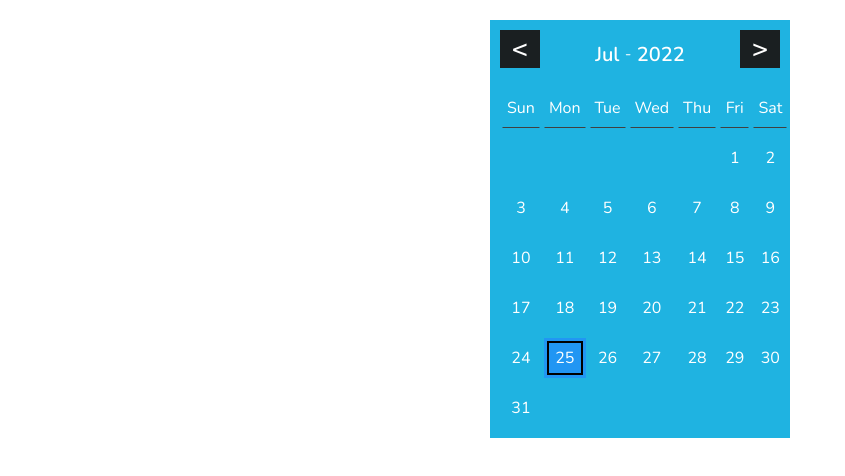
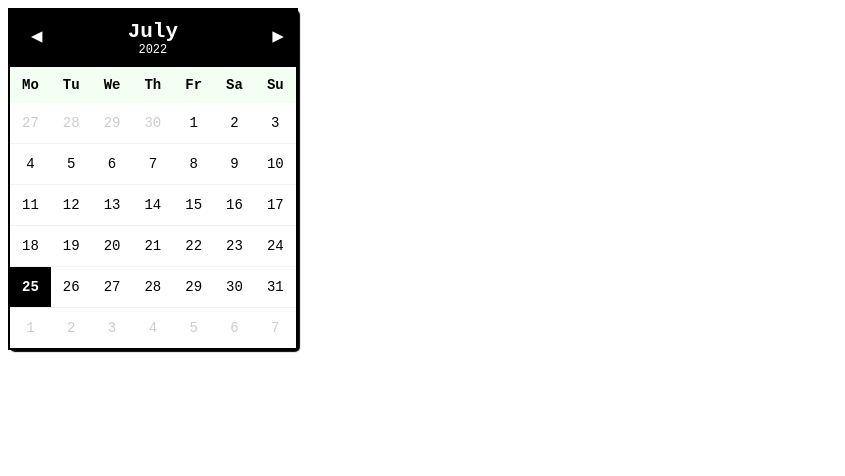
Before and after one commit to suey147/notion-calendar-widget, a plain HTML site: page index.html in a window 1280 px wide. Shown: the whole page, without its empty margins (0-845 px from the left). Drawn offline with nearby package versions, Linux system fonts and the light colour scheme.

Commit message:
Update index.html

```diff
--- a/index.html
+++ b/index.html
@@ -1,329 +1,294 @@
-<!--
-Source https://codepen.io/ismailvtl/pen/KrVrbp
--->
-<html>
+<!DOCTYPE html>
+<!-- original:https://codepen.io/boudra/pen/raErwP -->
+<html lang="en">
 <head>
+    <meta charset="UTF-8">
+    <meta name="viewport" content="width=device-width, initial-scale=1.0">
+    <title>Calendar</title>
+
     <style>
+        body {
+    font-family: monospace;
 
-@import url('https://fonts.googleapis.com/css?family=Nunito:400,600');
-:root {
-    --calendar-bg-color: #1fb3e1;
-    --calendar-font-color: #FFF;
-    --weekdays-border-bottom-color: #404040;
-    --calendar-date-hover-color: #505050;
-    --calendar-current-date-color: #1b1f21;
-    --calendar-today-color: #2196F3;
-    --calendar-today-innerborder-color: #000;
-    --calendar-nextprev-bg-color: #1a1f21;
 }
 
-* {
-    padding: 0;
-    margin: 0;
+.wrapper {
+    display: flex;
+    align-items: center;
+    justify-content: center;
+    flex-direction: column;
+    min-height: 100%;
 }
 
-    body{
-    background-color: #ffffff
-;
+
+#calendar {
+    margin:  0 auto;
+    font-size: 14px;
 }
-.calendar {
-    font-family: 'Nunito', sans-serif;
-    position: relative;
-    max-width: 300px; /*change as per your design need */
-    min-width: 220px;
-    background: var(--calendar-bg-color);
-    color: var(--calendar-font-color);
-    margin: 20px auto;
-    box-sizing: border-box;
-    overflow: hidden;
-    font-weight: normal;
+table {
+    border-collapse: collapse;
+    table-layout: fixed;
+    position: absolute;
+    background-color: #1fb3e1;
+    border: 2px solid #000000;
+    box-shadow: 2px 2px 1px 0px #000000;
+    border-radius: 5px;
 }
 
-.calendar-inner {
-    padding: 10px 10px;
+.month{
+    background-color: #000;
+    color: #fff;
+    font-size: 1.5em;
+}
+.year {
+    font-size: 12px;
+    font-weight: normal;
+    display: block;
+    text-shadow: none;
+    color: #fff;
 }
 
-.calendar .calendar-inner .calendar-body {
-    display: grid;
-    grid-template-columns: repeat(7, 1fr);
-    text-align: center;
+.day-header{
+    background-color: #f3fff3;
 }
 
-.calendar .calendar-inner .calendar-body div {
-    padding: 4px;
-    min-height: 30px;
-    line-height: 30px;
-    border: 1px solid transparent;
-    margin: 10px 2px 0px;
+td,th {
+    text-align: center;
+    background-color: #fff;
+}
+th {
+    padding: 10px;
+    /* background-color: #000000;
+    color: #fff; */
+    /* font-weight: normal; */
 }
 
-.calendar .calendar-inner .calendar-body div:nth-child(-n+7) {
-    border: 1px solid transparent;
-    border-bottom: 1px solid var(--weekdays-border-bottom-color);
+
+
+
+td {
+    padding: 0;
+    border-bottom: 1px solid rgba(0,0,0,0.05);
+}
+td>span {
+    color: rgb(0, 0, 0);
+    padding: 10px;
+    display: block;
+    border: 2px solid transparent;
+    transition: border 0.3s ease;
 }
 
-.calendar .calendar-inner .calendar-body div:nth-child(-n+7):hover {
-    border: 1px solid transparent;
-    border-bottom: 1px solid var(--weekdays-border-bottom-color);
+
+td.avui>span {
+    font-weight: bold;
+    background-color: #000000;
+    color: #fff;
+}
+td.fora > span {
+    opacity: 0.2;
 }
 
-.calendar .calendar-inner .calendar-body div>a {
-    color: var(--calendar-font-color);
-    text-decoration: none;
-    display: flex;
-    justify-content: center;
+
+.boto-next, .boto-prev {
+    background: #000;
+    color: #fff;
+    font-family: inherit;
+    border: none;
+    font-size: 25px;
+    font-weight: bold;
+    text-shadow: inherit;
+    padding: 2px 10px 5px 10px;
+    line-height: 1px;
+    height: 30px;
+    width: 30px;
+    vertical-align: middle;
+    position: absolute;
+    top: 15px;
+}
+.boto-next { right: 10px; padding-left: 13px; }
+.boto-prev { left: 10px; padding-right: 13px;}
+
+
+    </style>
+</head>
+<body>
+    <div class="">
+        <div id="calendar"></div>
+      </div>
+      <script>
+        var months = [
+    'January',
+    'February',
+    'March',
+    'April',
+    'May',
+    'June',
+    'July',
+    'August',
+    'September',
+    'October',
+    'November',
+    'Desember'
+];
+
+var days = [
+    'Sunday',
+    'Monday',
+    'Tuesday',
+    'Wedensday',
+    'Thursday',
+    'Friday',
+    'Saturday'
+];
+
+var days_abr = [
+    'Su',
+    'Mo',
+    'Tu',
+    'We',
+    'Th',
+    'Fr',
+    'Sa'
+];
+
+Number.prototype.pad = function(num) {
+    var str = '';
+    for(var i = 0; i < (num-this.toString().length); i++)
+        str += '0';
+    return str += this.toString();
 }
 
-.calendar .calendar-inner .calendar-body div:hover {
-    border: 1px solid var(--calendar-date-hover-color);
+function calendar(widget, data)
+{
+
+    var original = widget.getElementsByClassName('actiu')[0];
+
+    if(typeof original === 'undefined')
+    {
+        original = document.createElement('table');
+        original.setAttribute('data-actual',
+			      data.getFullYear() + '/' +
+			      data.getMonth().pad(2) + '/' +
+			      data.getDate().pad(2))
+        widget.appendChild(original);
     }
 
-.calendar .calendar-inner .calendar-body div.empty-dates:hover {
-    border: 1px solid transparent;
+    var diff = data - new Date(original.getAttribute('data-actual'));
+
+    diff = new Date(diff).getMonth();
+
+    var e = document.createElement('table');
+
+    e.className = diff  === 0 ? 'amagat-esquerra' : 'amagat-dreta';
+    e.innerHTML = '';
+
+    widget.appendChild(e);
+
+    e.setAttribute('data-actual',
+                   data.getFullYear() + '/' +
+                   data.getMonth().pad(2) + '/' +
+                   data.getDate().pad(2))
+
+    var fila = document.createElement('tr');
+    var titol = document.createElement('th');
+    titol.setAttribute('colspan', 7);
+    titol.setAttribute('class','month');
+
+    var boto_prev = document.createElement('button');
+    boto_prev.className = 'boto-prev';
+    boto_prev.innerHTML = '&#9666;';
+
+    var boto_next = document.createElement('button');
+    boto_next.className = 'boto-next';
+    boto_next.innerHTML = '&#9656;';
+
+    titol.appendChild(boto_prev);
+    titol.appendChild(document.createElement('span')).innerHTML =
+        months[data.getMonth()] + '<span class="year">' + data.getFullYear() + '</span>';
+
+    titol.appendChild(boto_next);
+
+    boto_prev.onclick = function() {
+        data.setMonth(data.getMonth() - 1);
+        calendar(widget, data);
+    };
+
+    boto_next.onclick = function() {
+        data.setMonth(data.getMonth() + 1);
+        calendar(widget, data);
+    };
+
+    fila.appendChild(titol);
+    e.appendChild(fila);
+
+    fila = document.createElement('tr');
+
+    for(var i = 1; i < 7; i++)
+    {
+        fila.innerHTML += '<th class="day-header">' + days_abr[i] + '</th>';
     }
 
-.calendar .calendar-inner .calendar-controls {
-    display: grid;
-    grid-template-columns: repeat(3, 1fr);
+    fila.innerHTML += '<th class="day-header">' + days_abr[0] + '</th>';
+    e.appendChild(fila);
+
+    /* Obtinc el dia que va acabar el mes anterior */
+    var inici_mes =
+        new Date(data.getFullYear(), data.getMonth(), -1).getDay();
+
+    var actual = new Date(data.getFullYear(),
+			  data.getMonth(),
+			  -inici_mes);
+
+    /* 6 setmanes per cobrir totes les posiblitats
+     *  Quedaria mes consistent alhora de mostrar molts mesos
+     *  en una quadricula */
+    for(var s = 0; s < 6; s++)
+    {
+        var fila = document.createElement('tr');
+
+        for(var d = 1; d < 8; d++)
+        {
+	    var cela = document.createElement('td');
+	    var span = document.createElement('span');
+
+	    cela.appendChild(span);
+
+            span.innerHTML = actual.getDate();
+
+            if(actual.getMonth() !== data.getMonth())
+                cela.className = 'fora';
+
+            /* Si es avui el decorem */
+            if(data.getDate() == actual.getDate() &&
+	       data.getMonth() == actual.getMonth())
+		cela.className = 'avui';
+
+	    actual.setDate(actual.getDate()+1);
+            fila.appendChild(cela);
         }
 
-.calendar .calendar-inner .calendar-controls a {
-    color: var(--calendar-font-color);
+        e.appendChild(fila);
     }
 
-.calendar .calendar-inner .calendar-today-date {
-    display: grid;
-    text-align: center;
-    cursor: pointer;
-    margin: 3px 0px;
-    background: var(--calendar-current-date-color);
-    padding: 8px 0px;
+    setTimeout(function() {
+        e.className = 'actiu';
+        original.className +=
+        diff === 0 ? ' amagat-dreta' : ' amagat-esquerra';
+    }, 20);
+
+    original.className = 'inactiu';
+
+    setTimeout(function() {
+        var inactius = document.getElementsByClassName('inactiu');
+        for(var i = 0; i < inactius.length; i++)
+            widget.removeChild(inactius[i]);
+    }, 1000);
+
 }
 
-.calendar .calendar-inner .calendar-controls .calendar-year-month {
-    display: flex;
-    min-width: 100px;
-    justify-content: space-evenly;
-    align-items: center;
-}
-
-.calendar .calendar-inner .calendar-controls .calendar-next {
-    text-align: right;
-}
-
-.calendar .calendar-inner .calendar-controls .calendar-year-month .calendar-year-label,
-.calendar .calendar-inner .calendar-controls .calendar-year-month .calendar-month-label {
-    font-weight: bold;
-    font-size: 20px;
-}
-
-.calendar .calendar-inner .calendar-body .calendar-today {
-    background: var(--calendar-today-color);
-}
-
-.calendar .calendar-inner .calendar-body .calendar-today:hover {
-    border: 1px solid transparent;
-}
-
-.calendar .calendar-inner .calendar-body .calendar-today a {
-    outline: 2px solid var(--calendar-today-innerborder-color);
-}
-
-.calendar .calendar-inner .calendar-controls .calendar-next a,
-.calendar .calendar-inner .calendar-controls .calendar-prev a {
-    font-family: consolas, sans-serif;
-    font-size: 26px;
-    text-decoration: none;
-    padding: 4px 12px;
-    display: inline-block;
-    background: var(--calendar-nextprev-bg-color);
-    margin: 0 0 10px 0;
-}
-</style>
-</head>
-<div class="calendar"></div>
-<script>
-//check the console for date click event
-
-function CalendarControl() {
-  const calendar = new Date();
-  const calendarControl = {
-    localDate: new Date(),
-    calWeekDays: ["Sun", "Mon", "Tue", "Wed", "Thu", "Fri", "Sat"],
-    calMonthName: [
-      "Jan",
-      "Feb",
-      "Mar",
-      "Apr",
-      "May",
-      "Jun",
-      "Jul",
-      "Aug",
-      "Sep",
-      "Oct",
-      "Nov",
-      "Dec"
-    ],
-    daysInMonth: function(month, year) {
-      return new Date(year, month, 0).getDate();
-    },
-    firstDay: function() {
-      return new Date(calendar.getFullYear(), calendar.getMonth(), 1);
-    },
-    lastDay: function() {
-      return new Date(calendar.getFullYear(), calendar.getMonth() + 1, 0);
-    },
-    firstDayNumber: function() {
-      return calendarControl.firstDay().getDay() + 1;
-    },
-    lastDayNumber: function() {
-      return calendarControl.lastDay().getDay() + 1;
-    },
-    getPreviousMonthLastDate: function() {
-      let lastDate = new Date(
-        calendar.getFullYear(),
-        calendar.getMonth(),
-        0
-      ).getDate();
-      return lastDate;
-    },
-    navigateToPreviousMonth: function() {
-      calendar.setMonth(calendar.getMonth() - 1);
-      calendarControl.attachEventsOnNextPrev();
-    },
-    navigateToNextMonth: function() {
-      calendar.setMonth(calendar.getMonth() + 1);
-      calendarControl.attachEventsOnNextPrev();
-    },
-    navigateToCurrentMonth: function() {
-      let currentMonth = calendarControl.localDate.getMonth();
-      let currentYear = calendarControl.localDate.getFullYear();
-      calendar.setMonth(currentMonth);
-      calendar.setYear(currentYear);
-      calendarControl.attachEventsOnNextPrev();
-    },
-    displayYear: function() {
-      let yearLabel = document.querySelector(".calendar .calendar-year-label");
-      yearLabel.innerHTML = calendar.getFullYear();
-    },
-    displayMonth: function() {
-      let monthLabel = document.querySelector(
-        ".calendar .calendar-month-label"
-      );
-      monthLabel.innerHTML = calendarControl.calMonthName[calendar.getMonth()];
-    },
-    selectDate: function(e) {
-      console.log(
-        `${e.target.textContent} ${
-          calendarControl.calMonthName[calendar.getMonth()]
-        } ${calendar.getFullYear()}`
-      );
-    },
-    plotSelectors: function() {
-      document.querySelector(
-        ".calendar"
-      ).innerHTML += `<div class="calendar-inner"><div class="calendar-controls">
-      <div class="calendar-prev"><a href="#"><</a></div>
-      <div class="calendar-year-month">
-      <div class="calendar-month-label"></div>
-      <div>-</div>
-      <div class="calendar-year-label"></div>
-      </div>
-      <div class="calendar-next"><a href="#">></a></div>
-      </div>
-
-      <div class="calendar-body"></div></div>`;
-    },
-    plotDayNames: function() {
-      for (let i = 0; i < calendarControl.calWeekDays.length; i++) {
-        document.querySelector(".calendar .calendar-body").innerHTML += `<div>${
-          calendarControl.calWeekDays[i]
-        }</div>`;
-      }
-    },
-    plotDates: function() {
-      document.querySelector(".calendar .calendar-body").innerHTML = "";
-      calendarControl.plotDayNames();
-      calendarControl.displayMonth();
-      calendarControl.displayYear();
-      let count = 1;
-      let prevDateCount = 0;
-      //let prevMonthLastDate = calendarControl.getPreviousMonthLastDate();
-      let calendarDays = calendarControl.daysInMonth(
-        calendar.getMonth() + 1,
-        calendar.getFullYear()
-      );
-
-      // dates of current month
-      for (let i = 1; i < calendarDays; i++) {
-        if (i < calendarControl.firstDayNumber()) {
-          prevDateCount += 1;
-          document.querySelector(
-            ".calendar .calendar-body"
-          ).innerHTML += `<div class="empty-dates"></div>`;
-        } else {
-          let currentMonth = calendarControl.localDate.getMonth() + 1;
-          let changedMonth = calendar.getMonth() + 1;
-          let currentYear = calendarControl.localDate.getFullYear();
-          let changedYear = calendar.getFullYear();
-          if (
-            currentYear === changedYear &&
-            currentMonth === changedMonth &&
-            count === calendar.getDate()
-          ) {
-            document.querySelector(
-              ".calendar .calendar-body"
-            ).innerHTML += `<div class="calendar-today"><a class="dateNumber" href="#">${count++}</a></div>`;
-          } else
-            document.querySelector(
-              ".calendar .calendar-body"
-            ).innerHTML += `<div><a class="dateNumber" href="#">${count++}</a></div>`;
-        }
-      }
-
-      //remaining dates after month dates
-      for (let j = 0; j < prevDateCount + 1; j++) {
-        document.querySelector(
-          ".calendar .calendar-body"
-        ).innerHTML += `<div><a class="dateNumber" href="#">${count++}</a></div>`;
-      }
-    },
-    attachEvents: function() {
-      let prevBtn = document.querySelector(".calendar .calendar-prev a");
-      let nextBtn = document.querySelector(".calendar .calendar-next a");
-      let todayDate = document.querySelector(".calendar .calendar-today-date");
-      let dateNumber = document.querySelectorAll(".calendar .dateNumber");
-      prevBtn.addEventListener(
-        "click",
-        calendarControl.navigateToPreviousMonth
-      );
-      nextBtn.addEventListener("click", calendarControl.navigateToNextMonth);
-      todayDate.addEventListener(
-        "click",
-        calendarControl.navigateToCurrentMonth
-      );
-      for (var i = 0; i < dateNumber.length; i++) {
-        dateNumber[i].addEventListener(
-          "click",
-          calendarControl.selectDate,
-          false
-        );
-      }
-    },
-    attachEventsOnNextPrev: function() {
-      calendarControl.plotDates();
-      calendarControl.attachEvents();
-    },
-    init: function() {
-      calendarControl.plotSelectors();
-      calendarControl.plotDates();
-      calendarControl.attachEvents();
-    }
-  };
-  calendarControl.init();
-}
-
-const calendarControl = new CalendarControl();
+calendar(document.getElementById('calendar'), new Date());
 
     </script>
+</body>
 </html>
+</html>
```
Lines whose indentation alone changed are shown as unchanged.
